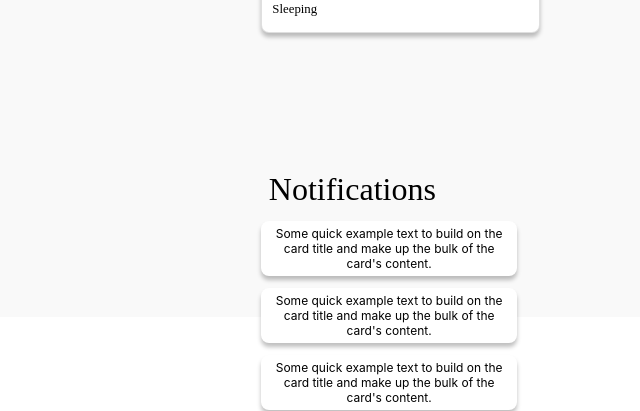
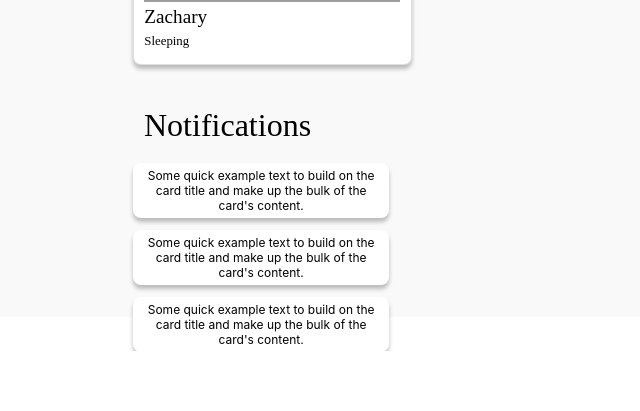
Before and after one commit to kimhjoseph/Roomies, a React (Create React App) app in the folder roomies/: page /home in a window 1280 px wide. Shown: the part 904-1315 px from the top of the page, without its empty margins (640-1280 px from the left). After the commit the page ends 1255 px from the top, so only its background shows below. Built offline with nearby package versions, Linux system fonts and the light colour scheme; grey boxes are pictures that could not be loaded.

Commit message:
added scroll for notifications

```diff
--- a/roomies/src/components/Card.css
+++ b/roomies/src/components/Card.css
@@ -35,9 +35,9 @@
 .MainContainer{
   position:relative;
   float: right;
-  width: 20%;
-  height: 100%;
-  margin-right: 10%;
+  width: 25%;
+  height: 80%;
+  margin-right: 15%;
   display: flex;
   flex-direction: column;
   justify-content: stretch;
@@ -46,12 +46,13 @@
 .NotificationContainer{
   height: 50%;
   width: 100%;
+  padding-top: 2%;
   flex: 1 1 auto;
   flex-basis: content;
   flex-grow: 100;
-  padding-top: 50%;
-  overflow-y: visible;
-  min-height: 30%;
+  flex-direction: column;
+  overflow-y: auto;
+  max-height: 200px;
 }
 
 .UserContainer{
@@ -85,6 +86,7 @@
 	font-weight: normal;
 	font-size: 200%;
   padding-left: 5%;
+  padding-top: 10%;
 }
 
 .user-title {
--- a/roomies/src/components/NotificationList.js
+++ b/roomies/src/components/NotificationList.js
@@ -13,9 +13,9 @@ class NotificationCards extends Component {
 
 	render () {
 		return (
-      <div>
+			<div>
+			<div className='section-title'> Notifications </div>
       <CardDeck className='NotificationContainer'>
-          <div className='section-title'> Notifications </div>
               <NotificationCard  />
               <NotificationCard />
               <NotificationCard />
```
